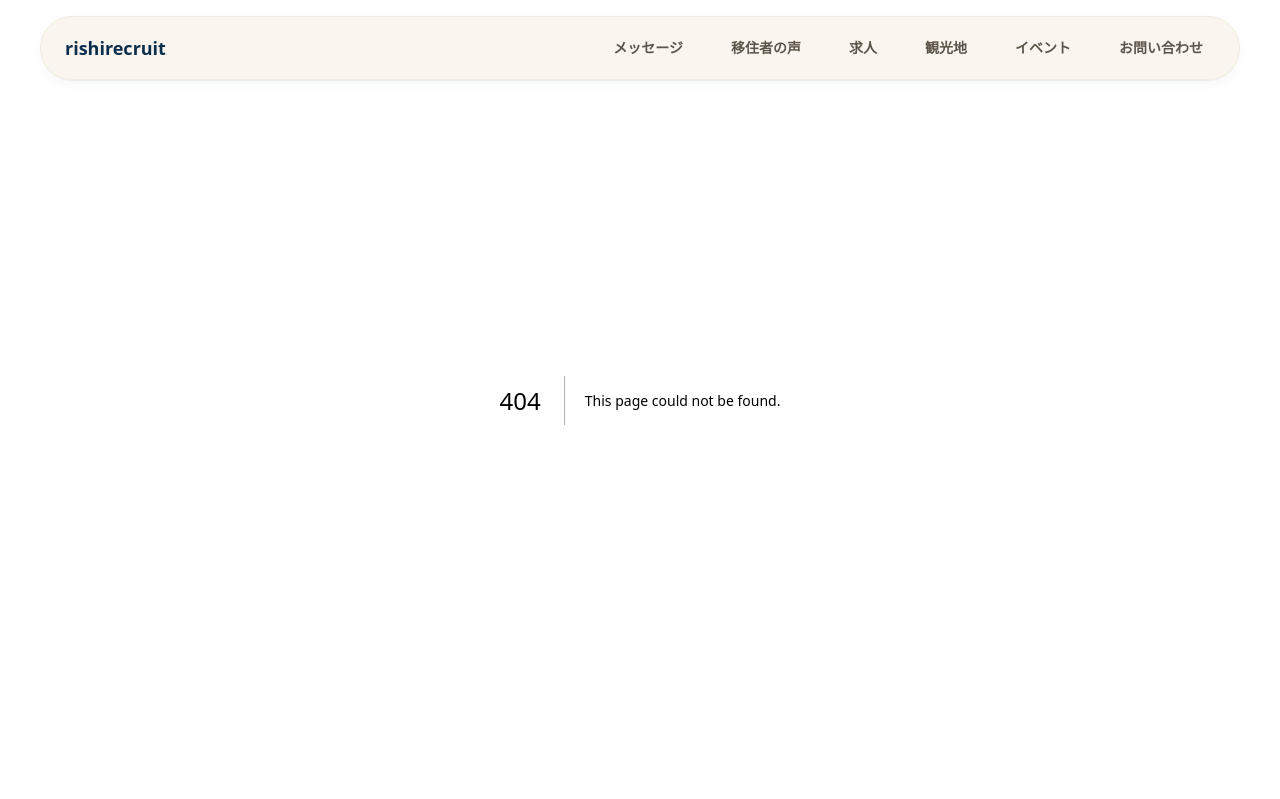
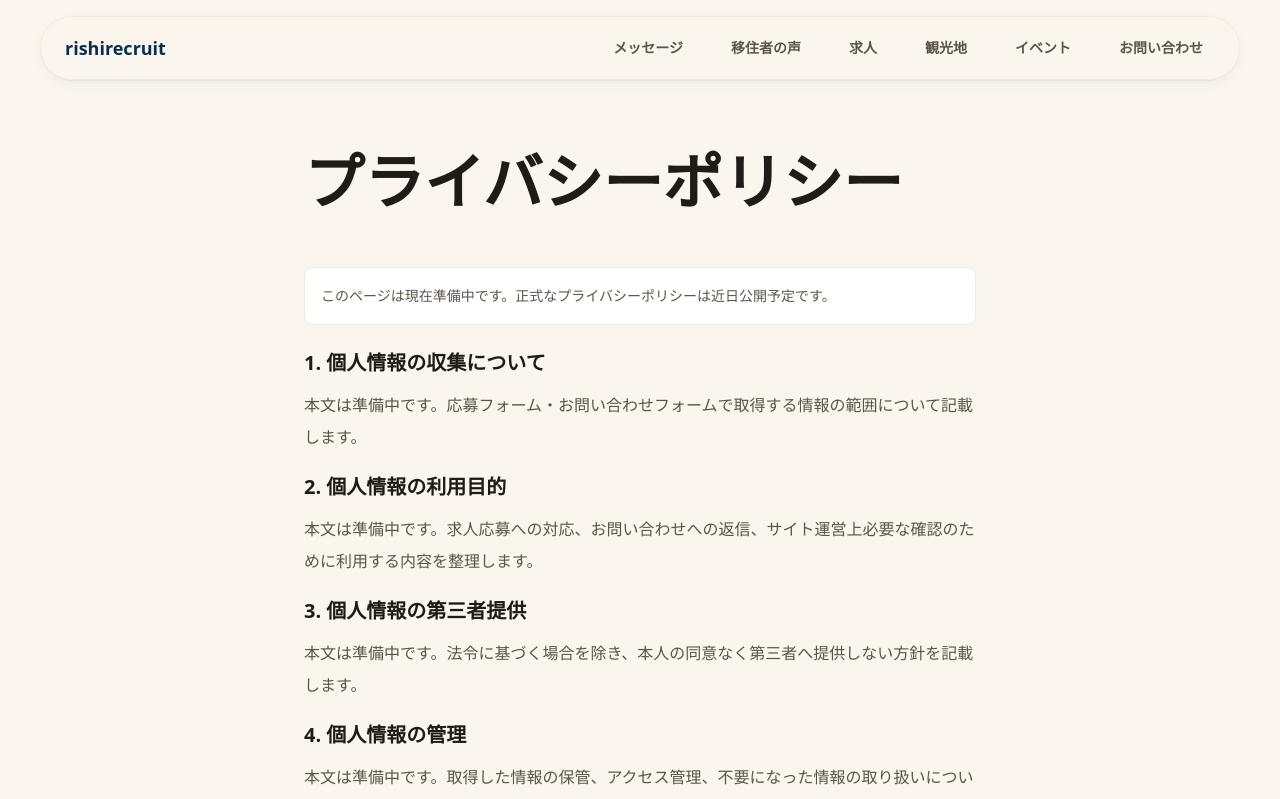
Before and after one commit to prototype-nobuakiyoshioka-web/rishirecruit-2026, a Next.js app: page /privacy in a window 1280 px wide. Before the commit this address had no page. Shown: the top 799 px of the page. Built offline with nearby package versions, Linux system fonts and the light colour scheme.

Commit message:
Phase 4 Task 12: 静的ページ雛形を追加
/message は町からの便りのプレースホルダー本文、/privacy と /terms は準備中の法的ページとして実装。役場情報は FooterOfficeInfo を参照。

```diff
--- /dev/null
+++ b/app/message/page.tsx
@@ -0,0 +1,86 @@
+import Link from "next/link";
+import { PageHero } from "@/components/ui/PageHero";
+
+const MESSAGE_SECTIONS = [
+  {
+    title: "(挨拶)",
+    body: [
+      "こんにちは。利尻富士町からです。このページを開いてくれて、ありがとうございます。",
+      "あなたが「次の行き先」を探しているなら、すこしお話しさせてください。",
+    ],
+  },
+  {
+    title: "利尻富士町ってどんな町",
+    body: [
+      "本文は準備中です。利尻富士町の場所・人口・自然・産業についての紹介が入ります。",
+      "海と山が近くにある暮らし、季節ごとに表情が変わる日常を、私たちの言葉でお届けします。",
+    ],
+  },
+  {
+    title: "なぜ今、新しい仲間を募集しているのか",
+    body: [
+      "本文は準備中です。人口減少・高齢化を正直に、前向きに語る内容が入ります。",
+      "課題を隠さず伝えたうえで、それでも一緒に町をつくっていきたい理由を書きます。",
+    ],
+  },
+  {
+    title: "どんな人と一緒に働きたいか",
+    body: [
+      "本文は準備中です。「行き先を自分で決められる人」という軸で語る内容が入ります。",
+      "特別な強さよりも、目の前の人と向き合い、少しずつ進められる姿勢を大切にします。",
+    ],
+  },
+  {
+    title: "移住者へのサポート体制",
+    body: [
+      "本文は準備中です。住居・補助金・相談窓口についての情報が入ります。",
+      "来る前だけでなく、来たあとも相談しやすい関係をどうつくるかを整理します。",
+    ],
+  },
+  {
+    title: "(結び)",
+    body: [
+      "あなたの「次」の選択肢のひとつに、ぜひこの島も加えてください。",
+      "私たちは、このページの続きを準備しながら、あなたと出会える日を待っています。",
+    ],
+  },
+];
+
+export default function MessagePage() {
+  return (
+    <main className="bg-[color:var(--c-paper)]">
+      <PageHero
+        eyebrow="Message"
+        title="町から、あなたへ。"
+        lead="利尻富士町からの、ささやかなお手紙。"
+      />
+
+      <article className="mx-auto max-w-[720px] px-[var(--space-6)] pb-[calc(var(--space-6)*4)]">
+        <div className="grid gap-[var(--space-6)]">
+          {MESSAGE_SECTIONS.map((section) => (
+            <section
+              key={section.title}
+              className="rounded-[var(--radius-lg)] border border-[color:var(--c-border-subtle)] bg-[color:var(--c-snow)] p-[var(--space-6)] shadow-[var(--shadow-md)]"
+            >
+              <h2 className="text-2xl font-bold tracking-normal text-[color:var(--c-text-primary)]">
+                {section.title}
+              </h2>
+              <div className="mt-[var(--space-4)] grid gap-[var(--space-3)] text-base leading-8 text-[color:var(--c-text-secondary)]">
+                {section.body.map((paragraph) => (
+                  <p key={paragraph}>{paragraph}</p>
+                ))}
+              </div>
+            </section>
+          ))}
+        </div>
+
+        <Link
+          href="/jobs"
+          className="mt-[calc(var(--space-6)*2)] inline-flex min-h-12 items-center rounded-[var(--radius-full)] bg-[color:var(--c-pin-job)] px-[var(--space-6)] text-base font-bold text-[color:var(--c-snow)] shadow-[var(--shadow-pop-coral)] transition-[filter] hover:brightness-105 focus-visible:outline-2 focus-visible:outline-offset-4 focus-visible:outline-[color:var(--c-deep-ocean)]"
+        >
+          現在募集中の求人を見る →
+        </Link>
+      </article>
+    </main>
+  );
+}
--- /dev/null
+++ b/app/privacy/page.tsx
@@ -0,0 +1,60 @@
+import { FooterOfficeInfo } from "@/components/layout/FooterInfo";
+
+const PRIVACY_SECTIONS = [
+  {
+    title: "1. 個人情報の収集について",
+    body: "本文は準備中です。応募フォーム・お問い合わせフォームで取得する情報の範囲について記載します。",
+  },
+  {
+    title: "2. 個人情報の利用目的",
+    body: "本文は準備中です。求人応募への対応、お問い合わせへの返信、サイト運営上必要な確認のために利用する内容を整理します。",
+  },
+  {
+    title: "3. 個人情報の第三者提供",
+    body: "本文は準備中です。法令に基づく場合を除き、本人の同意なく第三者へ提供しない方針を記載します。",
+  },
+  {
+    title: "4. 個人情報の管理",
+    body: "本文は準備中です。取得した情報の保管、アクセス管理、不要になった情報の取り扱いについて記載します。",
+  },
+];
+
+export default function PrivacyPage() {
+  return (
+    <main className="bg-[color:var(--c-paper)]">
+      <section className="pt-[calc(var(--space-6)*6)] pb-[calc(var(--space-6)*2)]">
+        <div className="mx-auto max-w-[720px] px-[var(--space-6)]">
+          <h1 className="text-4xl font-bold leading-tight tracking-normal text-[color:var(--c-text-primary)] md:text-6xl">
+            プライバシーポリシー
+          </h1>
+        </div>
+      </section>
+
+      <article className="mx-auto max-w-[720px] px-[var(--space-6)] pb-[calc(var(--space-6)*4)]">
+        <p className="rounded-[var(--radius-md)] border border-[color:var(--c-border-subtle)] bg-[color:var(--c-snow)] p-[var(--space-4)] text-sm leading-6 text-[color:var(--c-text-secondary)]">
+          このページは現在準備中です。正式なプライバシーポリシーは近日公開予定です。
+        </p>
+
+        <div className="mt-[var(--space-6)] grid gap-[var(--space-5)]">
+          {PRIVACY_SECTIONS.map((section) => (
+            <section key={section.title}>
+              <h2 className="text-xl font-bold tracking-normal text-[color:var(--c-text-primary)]">
+                {section.title}
+              </h2>
+              <p className="mt-[var(--space-3)] text-base leading-8 text-[color:var(--c-text-secondary)]">
+                {section.body}
+              </p>
+            </section>
+          ))}
+
+          <section>
+            <h2 className="text-xl font-bold tracking-normal text-[color:var(--c-text-primary)]">
+              5. お問い合わせ先
+            </h2>
+            <FooterOfficeInfo className="mt-[var(--space-3)] text-base leading-8 text-[color:var(--c-text-secondary)]" />
+          </section>
+        </div>
+      </article>
+    </main>
+  );
+}
--- /dev/null
+++ b/app/terms/page.tsx
@@ -0,0 +1,60 @@
+import { FooterOfficeInfo } from "@/components/layout/FooterInfo";
+
+const TERMS_SECTIONS = [
+  {
+    title: "1. サービスの概要",
+    body: "本文は準備中です。このサイトで提供する求人情報、イベント情報、観光情報、関連コンテンツの位置づけについて記載します。",
+  },
+  {
+    title: "2. 利用条件",
+    body: "本文は準備中です。サイトを利用する際に確認していただきたい条件や、掲載情報の扱いについて整理します。",
+  },
+  {
+    title: "3. 禁止事項",
+    body: "本文は準備中です。不正利用、第三者への迷惑行為、掲載情報の不適切な利用などについて記載します。",
+  },
+  {
+    title: "4. 免責事項",
+    body: "本文は準備中です。掲載内容の更新タイミング、外部リンク、利用により生じた損害への考え方を記載します。",
+  },
+];
+
+export default function TermsPage() {
+  return (
+    <main className="bg-[color:var(--c-paper)]">
+      <section className="pt-[calc(var(--space-6)*6)] pb-[calc(var(--space-6)*2)]">
+        <div className="mx-auto max-w-[720px] px-[var(--space-6)]">
+          <h1 className="text-4xl font-bold leading-tight tracking-normal text-[color:var(--c-text-primary)] md:text-6xl">
+            利用規約
+          </h1>
+        </div>
+      </section>
+
+      <article className="mx-auto max-w-[720px] px-[var(--space-6)] pb-[calc(var(--space-6)*4)]">
+        <p className="rounded-[var(--radius-md)] border border-[color:var(--c-border-subtle)] bg-[color:var(--c-snow)] p-[var(--space-4)] text-sm leading-6 text-[color:var(--c-text-secondary)]">
+          このページは現在準備中です。正式な利用規約は近日公開予定です。
+        </p>
+
+        <div className="mt-[var(--space-6)] grid gap-[var(--space-5)]">
+          {TERMS_SECTIONS.map((section) => (
+            <section key={section.title}>
+              <h2 className="text-xl font-bold tracking-normal text-[color:var(--c-text-primary)]">
+                {section.title}
+              </h2>
+              <p className="mt-[var(--space-3)] text-base leading-8 text-[color:var(--c-text-secondary)]">
+                {section.body}
+              </p>
+            </section>
+          ))}
+
+          <section>
+            <h2 className="text-xl font-bold tracking-normal text-[color:var(--c-text-primary)]">
+              5. お問い合わせ先
+            </h2>
+            <FooterOfficeInfo className="mt-[var(--space-3)] text-base leading-8 text-[color:var(--c-text-secondary)]" />
+          </section>
+        </div>
+      </article>
+    </main>
+  );
+}
```
